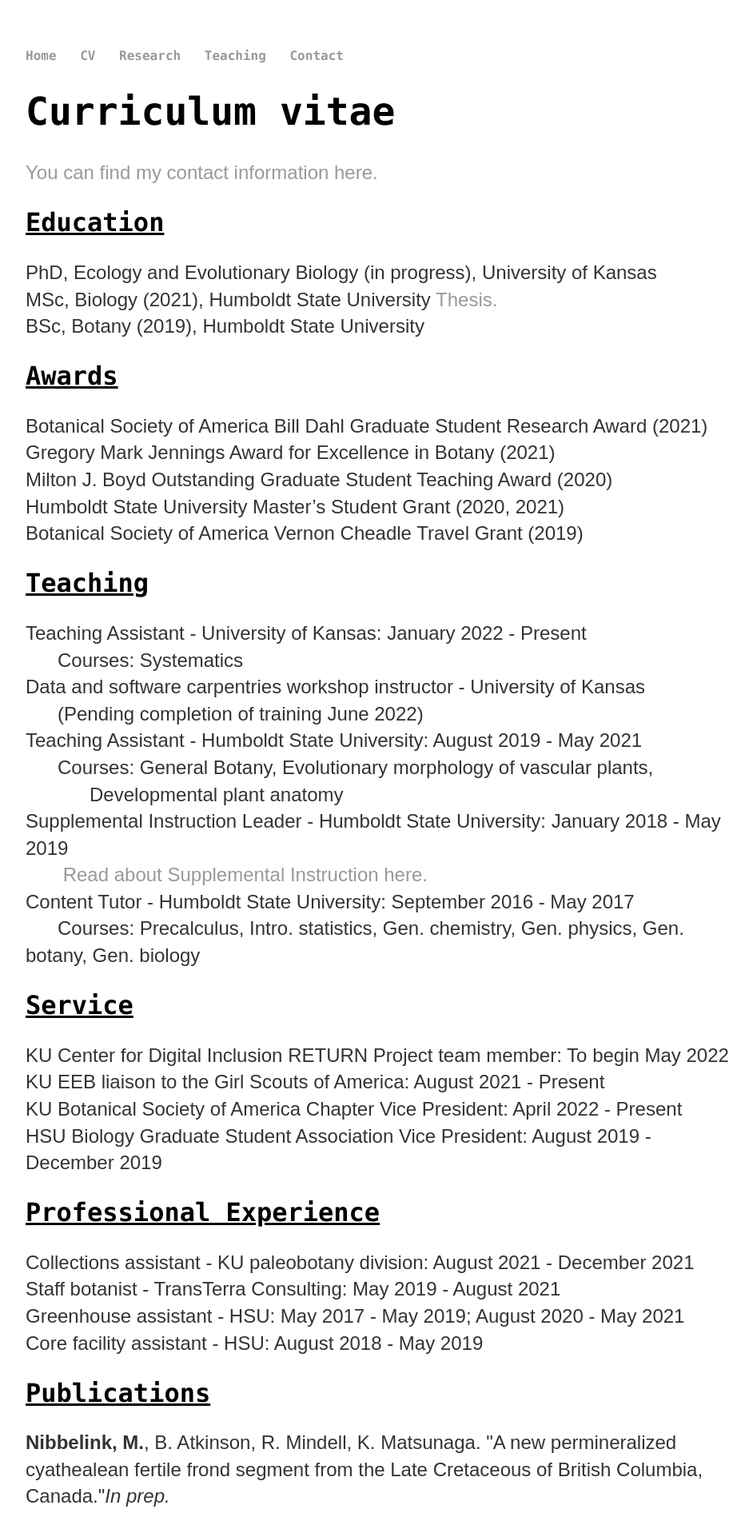
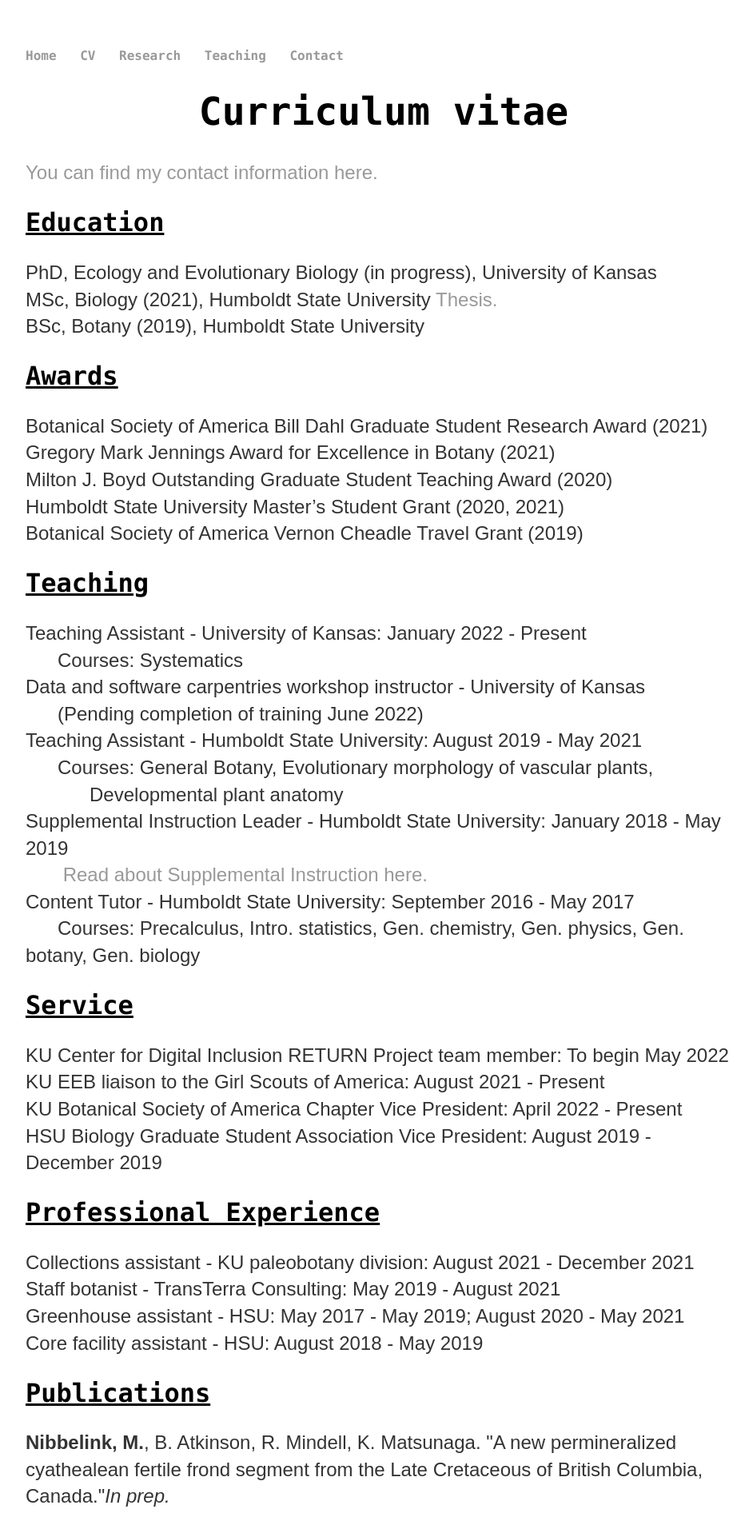
Before and after one commit to megannibbs/megannibbelink.github.io, a Jekyll site: the page built from cv/index.html, in a window 1280 px wide. Shown: the top 1917 px of the page at 80% size, without its empty margins (160-1102 px from the left). Built offline with Jekyll 4.4.1, drawn with Linux system fonts in a browser that asks for light colours.

Commit message:
Update index.html

```diff
--- a/cv/index.html
+++ b/cv/index.html
@@ -3,7 +3,7 @@
 title: Meg Nibbelink | CV
 ---
 <div class="blurb">
-	<h1>Curriculum vitae</h1>
+	<div align="center"><h1>Curriculum vitae</h1></div>
 	<p><a href="/contact">You can find my contact information here.</a></p>
 	<h2><u>Education</u></h2>
 	<p>PhD, Ecology and Evolutionary Biology (in progress), University of Kansas</br>
```
